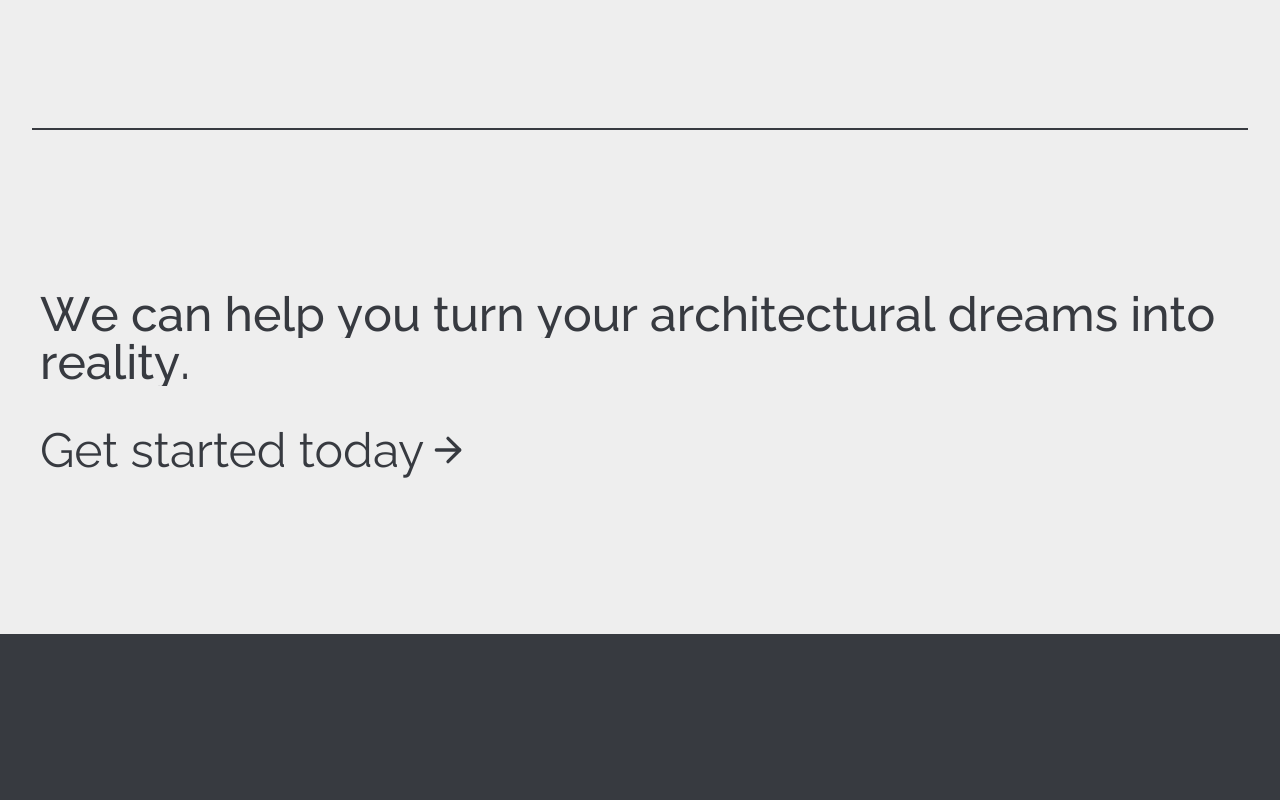
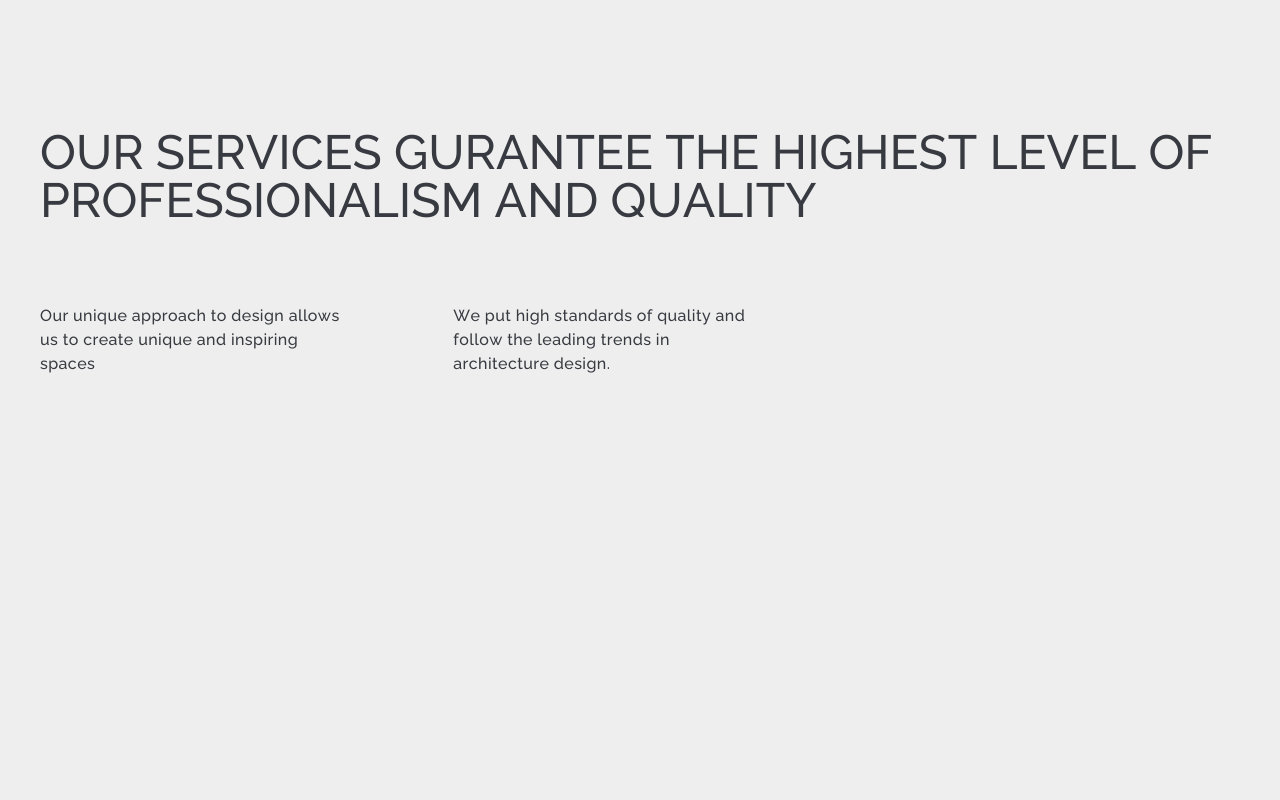
Before and after one commit to NimBuzz01/archiform-agency-demo, a Next.js app: page / in a window 1280 px wide. Shown: the part 2360-3160 px from the top of the page. Built offline with nearby package versions, Linux system fonts and the light colour scheme.

Commit message:
add services section

```diff
--- a/app/page.tsx
+++ b/app/page.tsx
@@ -6,6 +6,7 @@ import Footer from "@/components/footer";
 import Header from "@/components/header";
 import Hero from "@/components/hero";
 import Projects from "@/components/projects";
+import Services from "@/components/services";
 import { AnimatePresence } from "framer-motion";
 import { useEffect, useState } from "react";
 
@@ -31,6 +32,7 @@ export default function Home() {
           <Hero />
           <About />
           <Projects />
+          <Services />
           <Contact />
         </main>
         <Footer />
--- /dev/null
+++ b/components/services/index.tsx
@@ -0,0 +1,30 @@
+import React from "react";
+import Typography from "../common/Typography";
+import Title from "../common/Title";
+
+const Services = () => {
+  return (
+    <div className="min-h-screen px-2">
+      <div className="">
+        <Title text="Our Services Gurantee the highest level of professionalism and quality" />
+      </div>
+      <div className="grid lg:grid-cols-3 md:grid-cols-2 grid-cols-1 gap-10 mt-20">
+        <div>
+          <Typography
+            text="Our unique approach to design allows us to create unique and inspiring spaces"
+            className="max-w-xs"
+          />
+        </div>
+        <div>
+          <Typography
+            className="max-w-xs"
+            text="We put high standards of quality and follow the leading trends in architecture design."
+          />
+        </div>
+      </div>
+      {/* Projects Go Here */}
+    </div>
+  );
+};
+
+export default Services;
```
